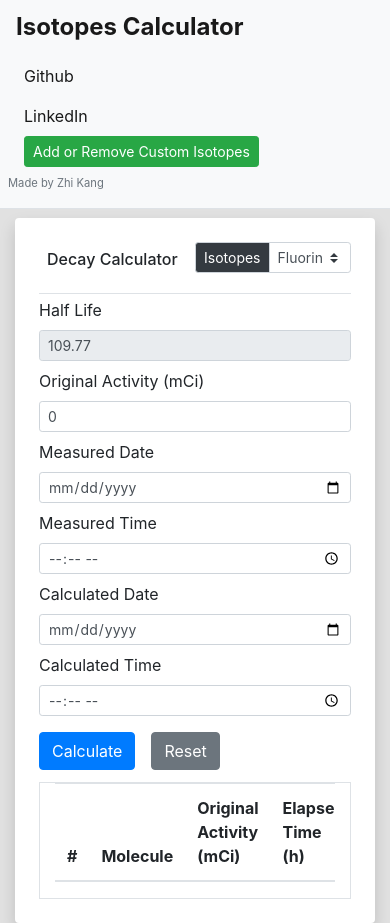
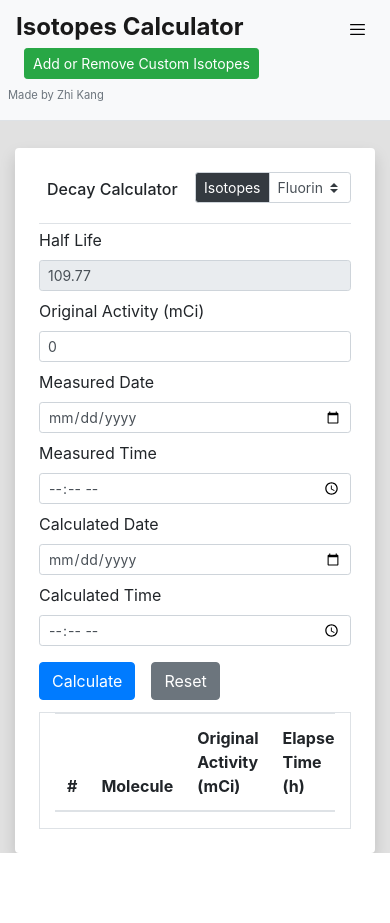
Before and after one commit to zhi-k/simpleIsotopesCalculator, a React (Create React App) app: page / in a window 390 px wide. After the commit the page ends 853 px from the top, so only its background shows below. Built offline with nearby package versions, Linux system fonts and the light colour scheme; the HTML template or start-up script is replaced by a standard one.

Commit message:
Added toggling Nav for mobile users

```diff
--- a/src/components/Heading.js
+++ b/src/components/Heading.js
@@ -1,15 +1,45 @@
-import React from "react";
+import React, { useState, useEffect } from "react";
 import OptionsButton from "./OptionsButton";
+import logo from "../hamburger.svg";
 
 export default function Heading() {
+  const [navVisible, setNavVisible] = useState(false);
+  const [smallScreen, setSmallScreen] = useState(false);
+
+  useEffect(() => {
+    const screenSize = window.matchMedia("(max-width: 992px)");
+    screenSize.addListener(handleScreenChange);
+    handleScreenChange(screenSize);
+
+    return () => {
+      screenSize.removeListener(handleScreenChange);
+    };
+  }, []);
+
+  function handleScreenChange(screenSize) {
+    if (screenSize.matches) {
+      setSmallScreen(true);
+    } else {
+      setSmallScreen(false);
+    }
+  }
+
+  function toggleNav() {
+    setNavVisible(!navVisible);
+  }
+
   return (
     <div className="container d-flex p-1 align-items-center">
       <nav className="navbar navbar-expand-lg navbar-light bg-light p-2 border-bottom w-100 fixed-top">
         <div className="navbar-brand ml-2" href="#">
           <strong className="h4 font-weight-bold">Isotopes Calculator</strong>
         </div>
+        <button id="toggle" className="mx-1 btn" style={{ display: "none" }} onClick={toggleNav}>
+          <img src={logo} height="15" width="15" />
+        </button>
+        {(navVisible || !smallScreen) && (
           <div className="navbar-collapse">
-          <ul className="navbar-nav mr-auto mt-2 mt-lg-0 ml-3">
+            <ul className="navbar-nav mr-auto mt-lg-0 ml-3">
               <li className="nav-item active">
                 <a
                   className="nav-link"
@@ -31,10 +61,11 @@ export default function Heading() {
                 </a>
               </li>
             </ul>
+          </div>
+        )}
         <OptionsButton />
         <div className="my-2 my-lg-0 mr-3 text-muted" id="copyright">
           Made by Zhi Kang
-          </div>
         </div>
       </nav>
     </div>
--- a/src/index.css
+++ b/src/index.css
@@ -50,7 +50,7 @@ body {
 
 @media (max-width: 992px) {
   #calc {
-    margin-top: 210px !important;
+    margin-top: 140px !important;
     width: 100%;
     min-height: 100%;
   }
@@ -58,4 +58,8 @@ body {
   #modalButton {
     margin-left: 16px !important;
   }
+
+  #toggle {
+    display: block !important;
+  }
 }
```
Also changed, not shown: src/hamburger.svg (added). Lines whose indentation alone changed are shown as unchanged.
